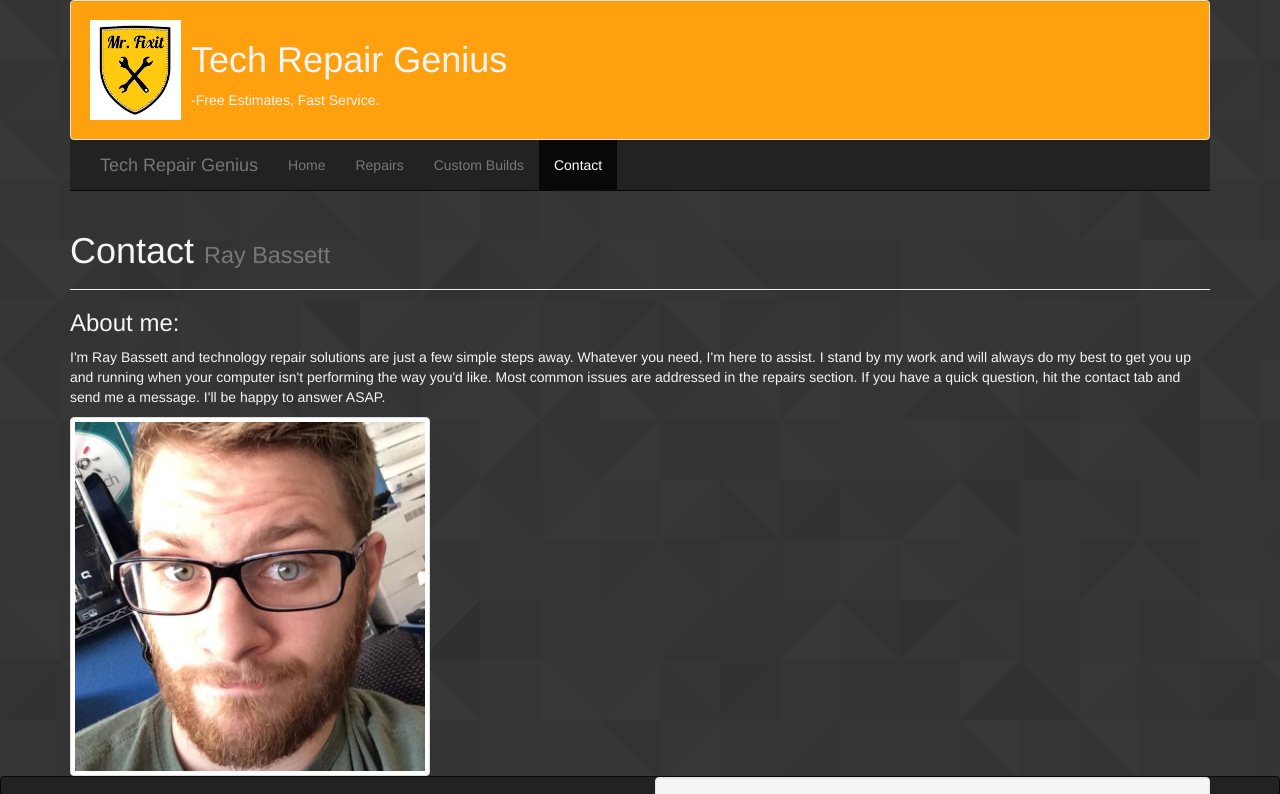
After one commit to bjhytrek/techrepairgenius.com, a PHP site: page /contact.php in a window 1280 px wide. The commit adds this page. Shown: the top 794 px of the page. Run offline with PHP 8.4, Linux system fonts and the light colour scheme; some libraries are stand-ins or nearby versions.

Commit message:
ALL DONE!
for now anyways

```diff
--- /dev/null
+++ b/contact.php
@@ -0,0 +1,44 @@
+<!DOCTYPE html>
+<html lang="en">
+    <?php $active_page
+                = 3; ?>
+    <?php include 'modules/header.php'; ?>
+
+
+<div class="page-header">
+  <h1>Contact <small>Ray Bassett</small></h1>
+</div>
+    <h3>About me:</h3>
+    <p>I'm Ray Bassett and technology repair solutions are
+        just a few simple steps away. Whatever you need,
+I'm here to assist. I stand by my work and will always
+do my best to get you up and running when your
+computer isn't performing the way you'd like. Most
+common issues are addressed in the repairs section.
+If you have a quick question, hit the contact tab and
+send me a message. I'll be happy to answer ASAP.</p>
+    <div class="row">
+        <div class="col-lg-4 col-md-6 col-sm-6 col-xs-6">
+            <img class="img-thumbnail" src="media/ray.jpg" alt="Ray Basset">
+        </div>
+    </div>
+</div>
+
+
+<!--Footer  -->
+
+<?php include 'modules/footer.php'; ?>
+
+
+
+<script src="https://ajax.googleapis.com/ajax/libs/jquery/1.11.0/jquery.min.js"></script>
+<script src="js/bootstrap.min.js"></script>
+</body>
+
+
+
+
+
+
+
+</html>
--- a/repairs.php
+++ b/repairs.php
@@ -8,7 +8,7 @@
 <div class="page-header">
   <h1>Repairs <small>Welcome to Hardware and Software Repairs</small></h1>
 </div>
-    <div class="alert alert-success"><h4>For questions, or a quote you can always email,text, or call me. Contact information can be found at the bottom of every page!</h4></div>
+
 
 
     <div class="row">
@@ -49,6 +49,7 @@
             </div>
 
     </div>
+    <div class="alert alert-success"><h4>For questions, or a quote you can always email,text, or call me. Contact information can be found at the bottom of every page!</h4></div>
 </div>
 
 <!--Footer  -->
```
Also changed, not shown: media/ray.jpg (added).
